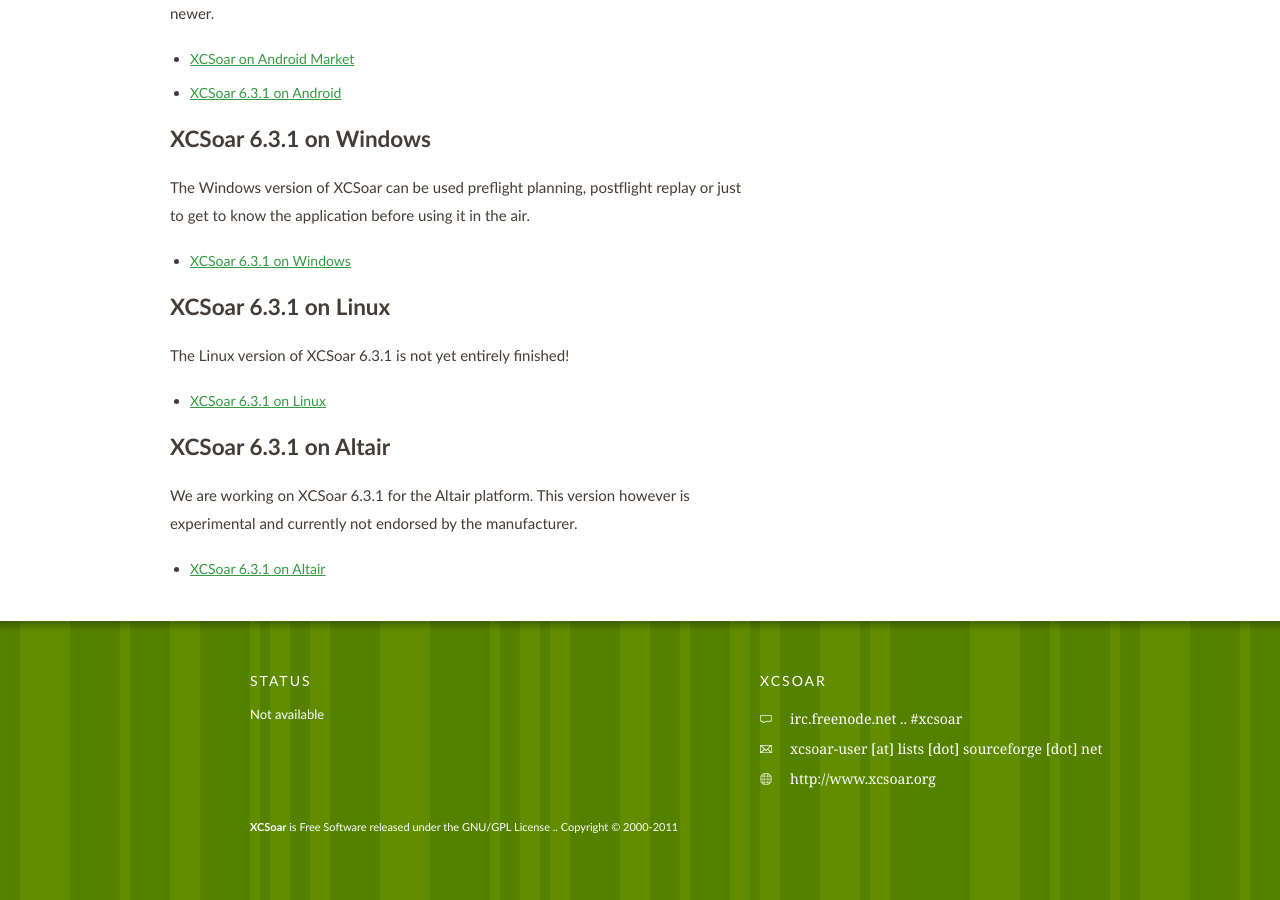
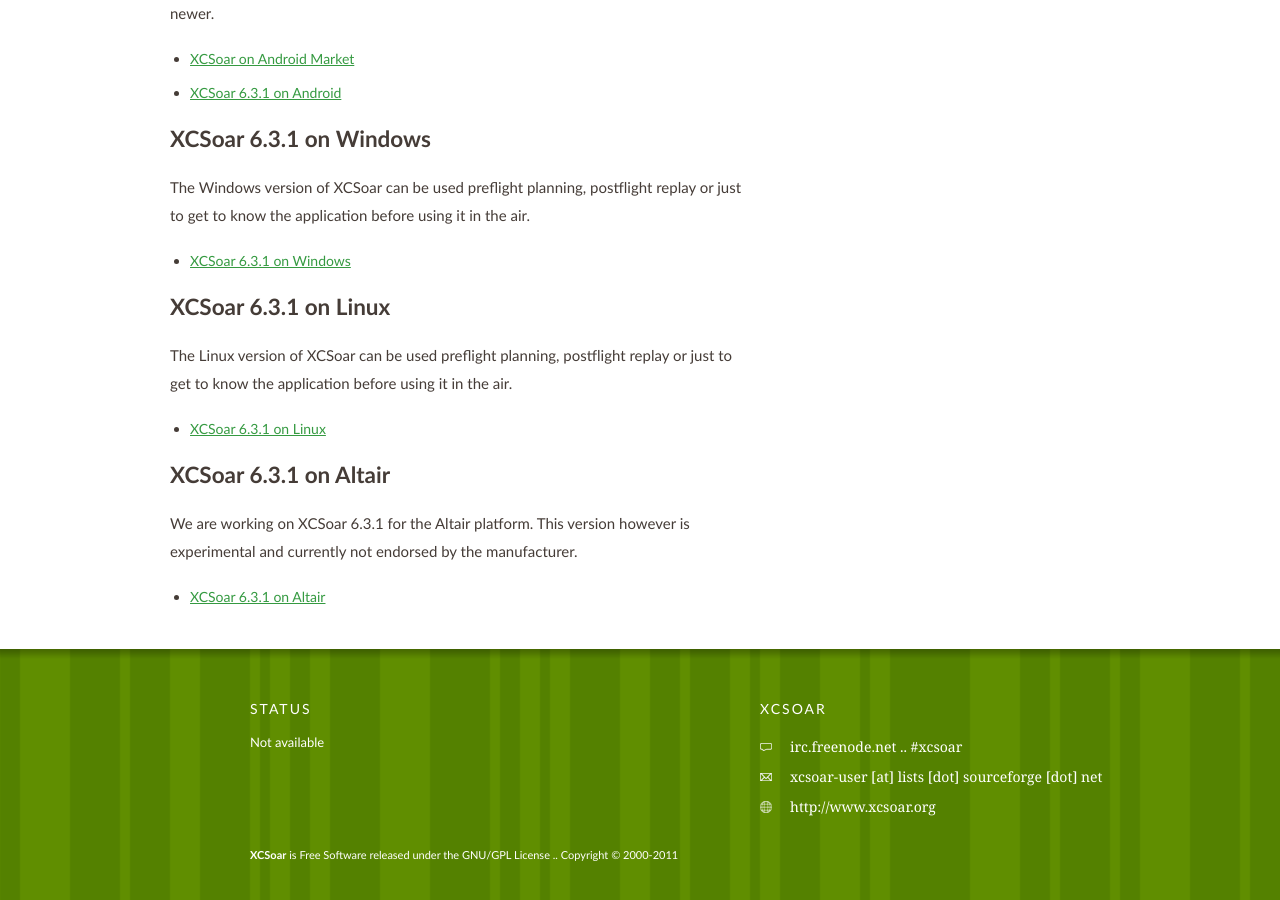
Before and after one commit to XCSoar/website, a Jekyll site: the page built from download/index.md, in a window 1280 px wide and 900 px high, scrolled down 677 px. Built offline with Jekyll 4.4.1, drawn with Linux system fonts in a browser that asks for light colours; before the commit the page ends 1549 px from its top, so only the background shows below that.

Commit message:
download: Updated Linux version description

```diff
--- a/download/index.md
+++ b/download/index.md
@@ -31,7 +31,7 @@
 
 ## XCSoar {{ site.xcsoar_stable_version }} on Linux
 
-The Linux version of XCSoar {{ site.xcsoar_stable_version }} is not yet entirely finished!
+The Linux version of XCSoar can be used preflight planning, postflight replay or just to get to know the application before using it in the air.
 
 - [XCSoar {{ site.xcsoar_stable_version }} on Linux]({{ site.download_server_url }}{{ site.xcsoar_stable_version }}/LINUX/)
 
```
Also changed, not shown: download/latest.md (+1 -1 lines), download/old.md (+1 -1 lines).
